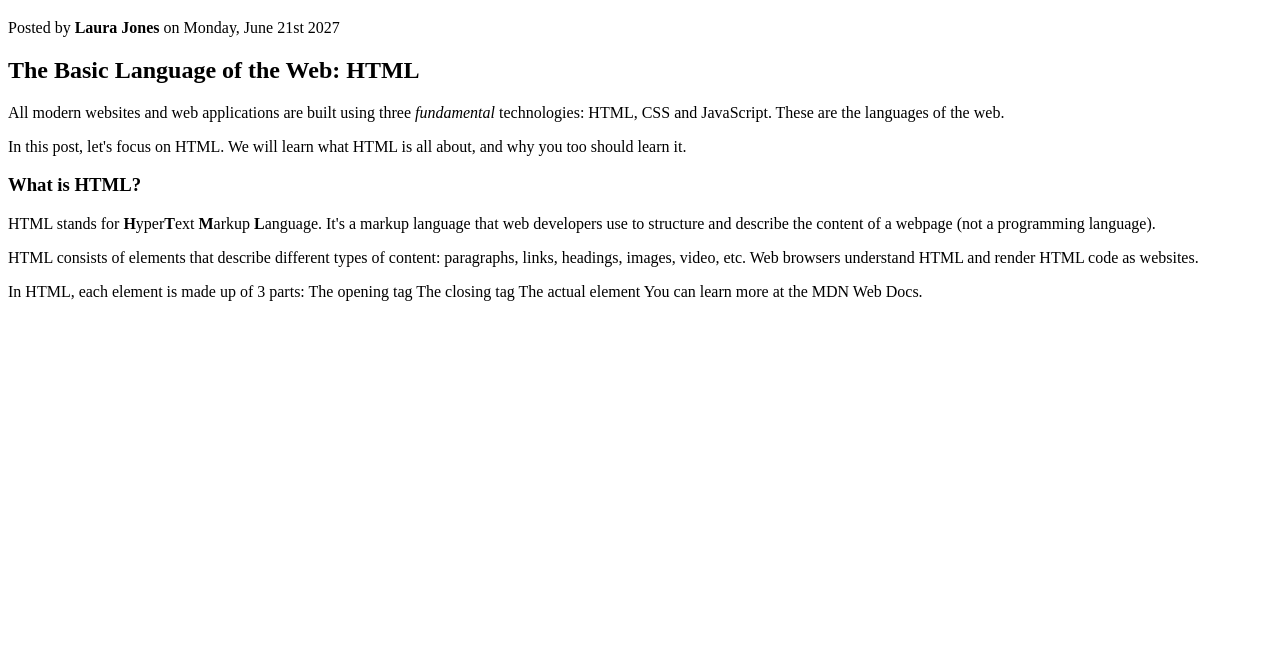
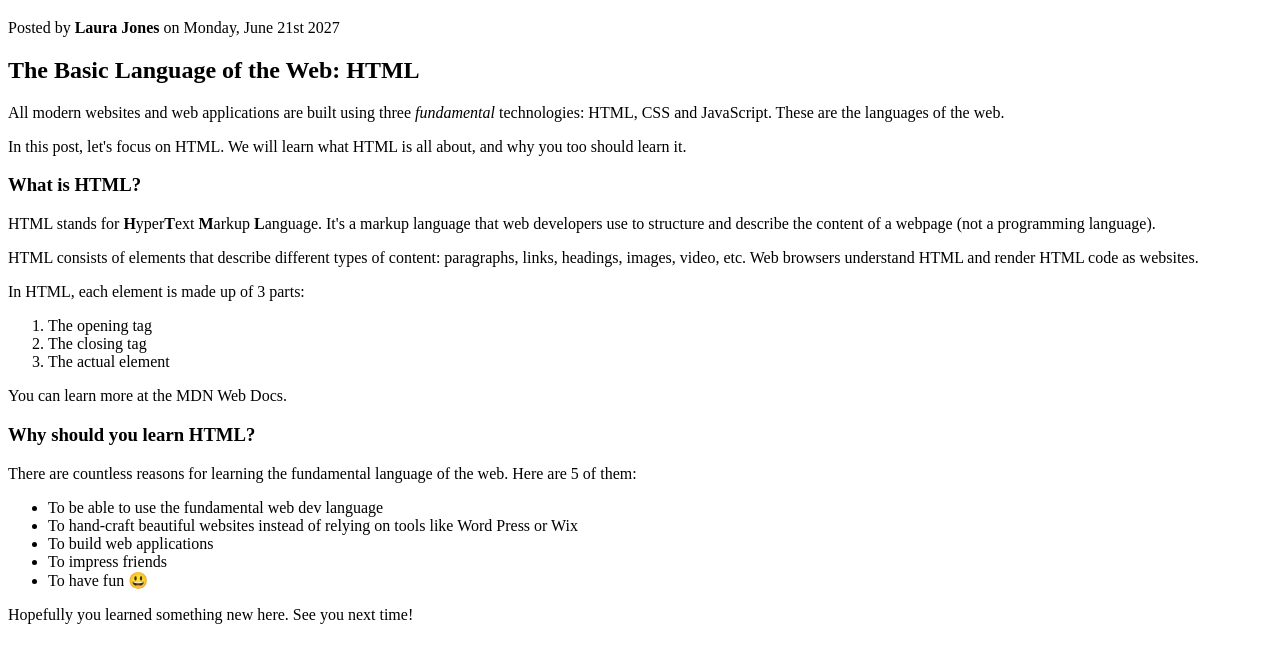
Before and after one commit to tnkr-repos/html-learner, a website: page index.html in a window 1280 px wide. Shown: the part 62-724 px from the top of the page. Drawn offline with Linux system fonts and the light colour scheme.

Commit message:
Ordered and Unordered Lists

```diff
--- a/index.html
+++ b/index.html
@@ -36,9 +36,28 @@
       paragraphs, links, headings, images, video, etc. Web browsers understand
       HTML and render HTML code as websites.
     </p>
+    <p>In HTML, each element is made up of 3 parts:</p>
+    <ol>
+      <li>The opening tag</li>
+      <li>The closing tag</li>
+      <li>The actual element</li>
+    </ol>
+    You can learn more at the MDN Web Docs.
+    <h3>Why should you learn HTML?</h3>
     <p>
-      In HTML, each element is made up of 3 parts: The opening tag The closing
-      tag The actual element You can learn more at the MDN Web Docs.
+      There are countless reasons for learning the fundamental language of the
+      web. Here are 5 of them:
     </p>
+    <ul>
+      <li>To be able to use the fundamental web dev language</li>
+      <li>
+        To hand-craft beautiful websites instead of relying on tools like Word
+        Press or Wix
+      </li>
+      <li>To build web applications</li>
+      <li>To impress friends</li>
+      <li>To have fun 😃</li>
+    </ul>
+    <p>Hopefully you learned something new here. See you next time!</p>
   </body>
 </html>
```
